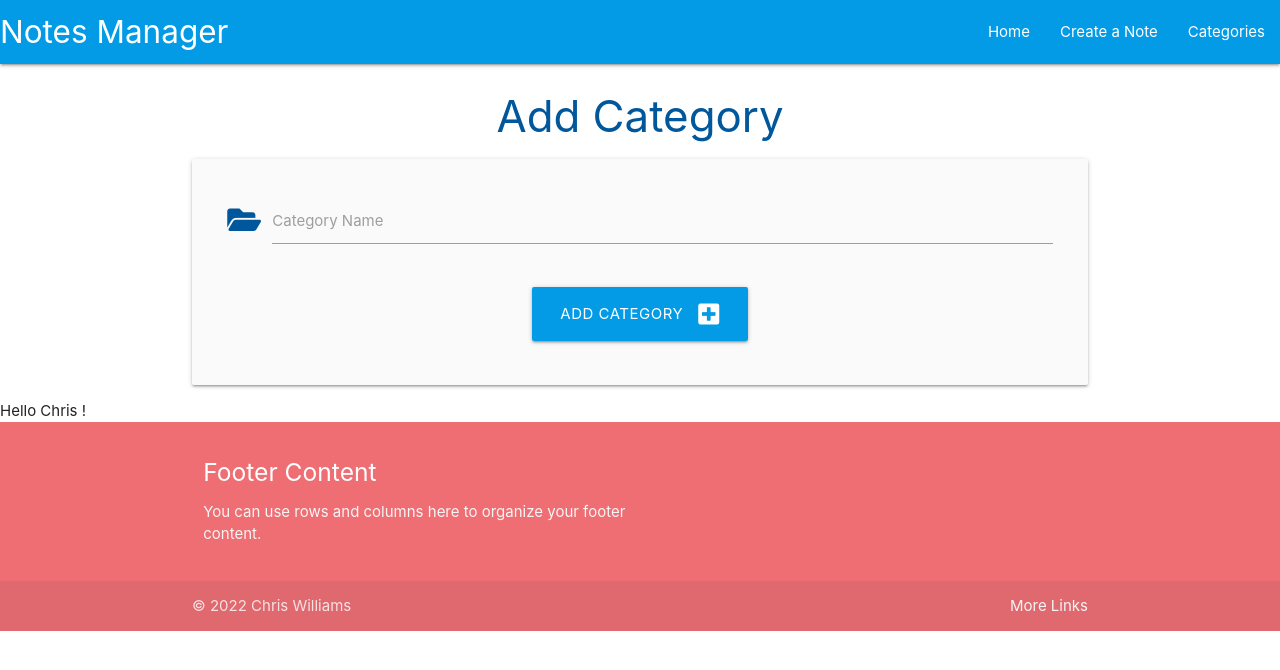
After one commit to cwill83247/task_mini_project, a Flask app: page /add_category in a window 1280 px wide. The commit adds this page. Shown: the top 670 px of the page. Run offline with Flask 2, Linux system fonts and the light colour scheme.

Commit message:
Add: Adding functionality to add category to DB

```diff
--- a/taskmanager/routes.py
+++ b/taskmanager/routes.py
@@ -1,4 +1,4 @@
-from flask import render_template                         #std
+from flask import render_template ,request                         #std  the request is part of the form functionality
 from taskmanager import app, db                             #std the taskmanager is from env.py this line os.environ.setdefault("DB_URL", "postgresql:///taskmanager")   #std
 from taskmanager.models import Category, Task           #std from models.py file import the classes created Category and Task
 
@@ -7,3 +7,16 @@ from taskmanager.models import Category, Task           #std from models.py file
 @app.route("/")                                         #std
 def home():
     return render_template("tasks.html")               # first page is tasks.html ---
+
+@app.route("/categories")                                         #std
+def categories():
+    return render_template("categories.html")
+
+@app.route("/add_category", methods=["GET", "POST"])            #std   GET and POST are beacuse its a FORM
+def add_category():
+    if request.method == "POST":                                                ##part of post for category
+        category = Category(category_name=request.form.get("category_name"))
+        db.session.add(category)
+        db.session.commit()
+        return redirect(url_for("categories"))                                    ##end of post for category
+    return render_template("add_category.html")
--- /dev/null
+++ b/taskmanager/templates/add_category.html
@@ -0,0 +1,27 @@
+{% extends "base.html" %}
+{% block content %}
+
+<h3 class="light-blue-text text-darken-4 center-align">Add Category</h3>
+
+<div class="row card-panel grey lighten-5">                                                  <!--from materialize-->
+    <form class="col s12" method="POST" action="{{ url_for('add_category') }}">                <!--from materialize   and then points to the fUNCTION add_category-->
+        <!-- category name -->
+        <div class="row">
+            <div class="input-field col s12">
+                <i class="fas fa-folder-open prefix light-blue-text text-darken-4"></i>
+                <input id="category_name" name="category_name" minlength="3" maxlength="25" type="text" class="validate" required>
+                <label for="category_name">Category Name</label>
+            </div>
+        </div>
+        <!-- submit button -->
+        <div class="row">
+            <div class="col s12 center-align">                                      <!-- the col s12 means span 12 columns could change to s6 for example and would span 6 columns-->
+                <button type="submit" class="btn-large light-blue darken-1">
+                    Add Category <i class="fas fa-plus-square right"></i>                      <!--from font awesome -->
+                </button>
+            </div>
+        </div>
+    </form>
+</div>
+
+{% endblock %}
--- a/taskmanager/templates/base.html
+++ b/taskmanager/templates/base.html
@@ -23,16 +23,16 @@
       <ul class="right hide-on-med-and-down">
         <li><a href="{{url_for('home')}}">Home</a></li>                                     <!-- need to ref url 'home' is part of our routes.py we do it in this way due to the flask framework-->
         <li><a href="">Create a Note</a></li>
-        <li><a href="">Categories</a></li>
+        <li><a href="{{url_for('categories')}}">Categories</a></li>
 
       </ul>
     </div>
   </nav>
 <!--mobile side namv bar-->
   <ul class="sidenav" id="mobile-demo">
-    <li><a href="{{url_for('home')}}">Home</a></li>                    <!-- can  use # as placeholder ofr href flask / python will throw an error-->
+    <li><a href="{{url_for('home')}}">Home</a></li>                    <!-- CAN'T  use # as placeholder ofr href flask / python will throw an error-->
     <li><a href="">Create a Note</a></li>
-    <li><a href="">Categories</a></li>
+    <li><a href="{{url_for('categories')}}">Categories</a></li>
   </ul>
 </header>
 
@@ -51,13 +51,7 @@
               <p class="grey-text text-lighten-4">You can use rows and columns here to organize your footer content.</p>
             </div>
             <div class="col l4 offset-l2 s12">
-              <h5 class="white-text">Links</h5>
-              <ul>
-                <li><a class="grey-text text-lighten-3" href="#!">Link 1</a></li>
-                <li><a class="grey-text text-lighten-3" href="#!">Link 2</a></li>
-                <li><a class="grey-text text-lighten-3" href="#!">Link 3</a></li>
-                <li><a class="grey-text text-lighten-3" href="#!">Link 4</a></li>
-              </ul>
+
             </div>
           </div>
         </div>
```
Also changed, not shown: taskmanager/templates/categories.html (added, +14 -0 lines).
